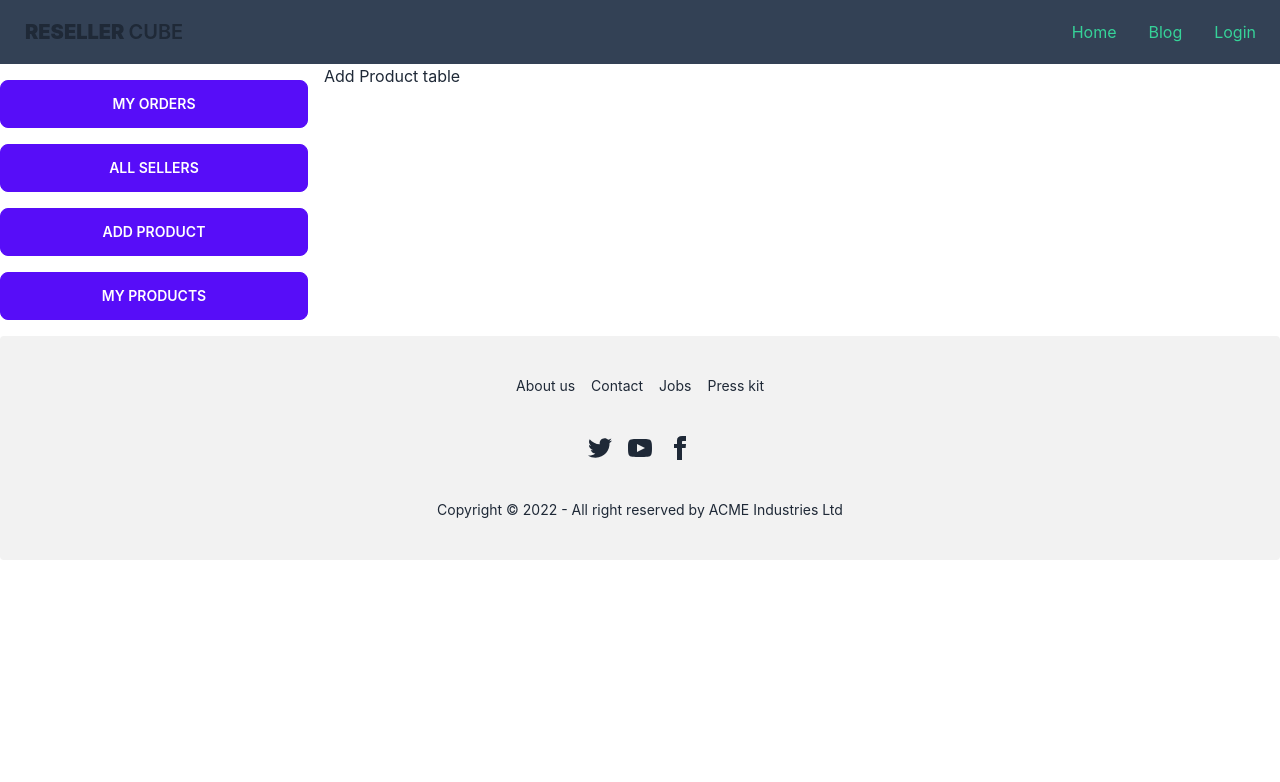
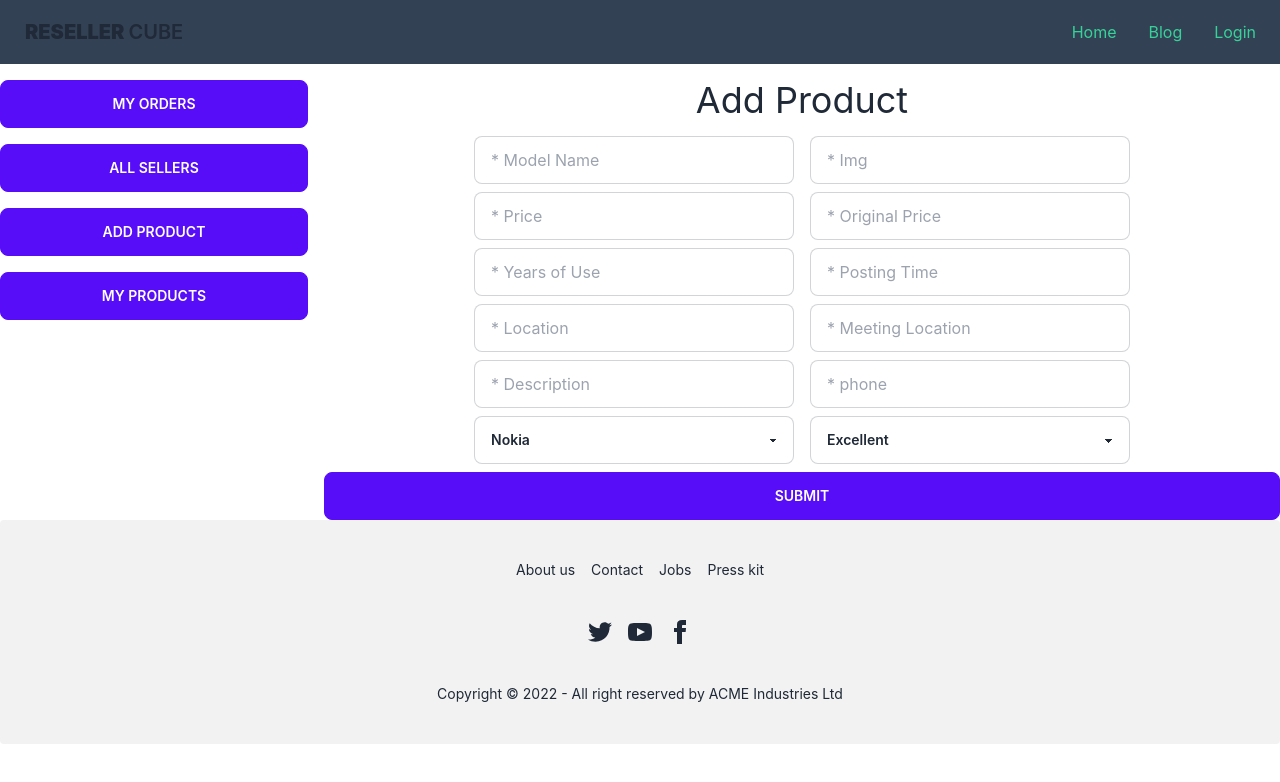
Before and after one commit to joySarkar8/resalleer-cube-client, a React (Create React App) app: page /dashboard/add-product in a window 1280 px wide. Shown: the top 782 px of the page. Built offline with nearby package versions, Linux system fonts and the light colour scheme; no server answers.

Commit message:
my product teble complete

```diff
--- a/src/Routes/MainRoutes.js
+++ b/src/Routes/MainRoutes.js
@@ -4,6 +4,7 @@ import Main from "../layout/Main";
 import AddProduct from "../pages/Dashbaord/AddProduct";
 import AllSellers from "../pages/Dashbaord/AllSellers";
 import MyOrders from "../pages/Dashbaord/MyOrders";
+import MyProducts from "../pages/Dashbaord/MyProducts";
 import Home from "../pages/Home/Home";
 import Login from "../pages/Login";
 import Products from "../pages/Products/Products";
@@ -53,14 +54,14 @@ const router = createBrowserRouter([
                     },
                     {
                         path: '/dashboard/my-products',
-                        element: <AddProduct></AddProduct>,
+                        element: <PrivateRoute><MyProducts></MyProducts></PrivateRoute>
                     },
                 ]
             },
             {
-                path: 'products/:id',
+                path: 'products/:categoryName',
                 element: <Products></Products>,
-                loader: ({params}) => fetch(`http://localhost:5000/products/${params.id}`),
+                loader: ({params}) => fetch(`http://localhost:5000/products/${params.categoryName}`),
             }
         ]
     }
--- a/src/pages/Dashbaord/AddProduct.js
+++ b/src/pages/Dashbaord/AddProduct.js
@@ -1,11 +1,96 @@
-import React from 'react';
+import React, { useContext } from 'react';
+import toast from 'react-hot-toast';
+import { AuthContext } from '../../contexts/AuthProvider';
 
 const AddProduct = () => {
+    const { user } = useContext(AuthContext);
+    const handleSubmit = event => {
+        event.preventDefault();
+
+        const form = event.target;
+        const model = form.model.value;
+        const img = form.img.value;
+        const resalePrice = form.resalePrice.value;
+        const originalPrice = form.originalPrice.value;
+        const yearsOfUse = form.yearsOfUse.value;
+        const cardPostingTime = form.cardPostingTime.value;
+        const location = form.location.value;
+        const meeting_location = form.meeting_location.value;
+        const description = form.description.value;
+        const phone = form.phone.value;
+        const category = form.selection1.value;
+        const condition = form.selection2.value;
+
+        const product = {
+            model,
+            resalePrice,
+            originalPrice,
+            yearsOfUse,
+            cardPostingTime,
+            sellerName: user.displayName,
+            location,
+            description,
+            img,
+            meeting_location,
+            phone,
+            category,
+            condition
+        };
+        console.log(product);
+
+
+       fetch('http://localhost:5000/add-product', {
+            method: 'POST',
+            headers: {
+                'content-type': 'application/json'
+            },
+            body: JSON.stringify(product)
+        })
+        .then(res => res.json())
+        .then(data => {
+            if (data.success) {
+                toast.success('Product Added');
+                form.reset();
+            }
+            else{
+                toast.error(data.message)
+            }
+        })
+    }
     return (
         <div>
-            <h2>Add Product table</h2>
+            <h2 className='text-4xl text-center mb-4 mt-4'>Add Product</h2>
+            <form onSubmit={handleSubmit} className='text-center'>
+                <input type="text" name='model' required placeholder="* Model Name" className="input input-bordered mr-2 ml-2 mb-2 w-full max-w-xs" />
+                <input type="text" name='img' required placeholder="* Img" className="input input-bordered mr-2 ml-2 mb-2 w-full max-w-xs" />
+                <input type="text" name='resalePrice' required placeholder="* Price" className="input input-bordered mr-2 ml-2 mb-2 w-full max-w-xs" />
+                <input type="text" name='originalPrice' required placeholder="* Original Price" className="input input-bordered mr-2 ml-2 mb-2 w-full max-w-xs" />
+                <input type="text" name='yearsOfUse' required placeholder="* Years of Use" className="input input-bordered mr-2 ml-2 mb-2 w-full max-w-xs" />
+                <input type="text" name='cardPostingTime' required placeholder="* Posting Time" className="input input-bordered mr-2 ml-2 mb-2 w-full max-w-xs" />
+                <input type="text" name='location' required placeholder="* Location" className="input input-bordered mr-2 ml-2 mb-2 w-full max-w-xs" />
+                <input type="text" name='meeting_location' required placeholder="* Meeting Location" className="input input-bordered mr-2 ml-2 mb-2 w-full max-w-xs" />
+                <input type="text" name='description' required placeholder="* Description" className="input input-bordered mr-2 ml-2 mb-2 w-full max-w-xs" />
+                <input type="text" name='phone' required placeholder="* phone" className="input input-bordered mr-2 ml-2 mb-2 w-full max-w-xs" />
+                <select name='selection1' className="select select-bordered w-full mr-2 ml-2 mb-2 max-w-xs">
+                    <option value='nokia'>Nokia</option>
+                    <option value='oppo'>Oppo</option>
+                    <option value='samsung'>Samsung</option>
+                </select>
+                <select required name='selection2' className="select select-bordered w-full mr-2 ml-2 mb-2 max-w-xs">
+                    <option value='excellent'>Excellent</option>
+                    <option value='fair'>Fair</option>
+                    <option value='good'>Good</option>
+                </select>
+
+                <button className='btn btn-primary w-full'>Submit</button>
+            </form>
         </div>
     );
 };
 
 export default AddProduct;
+
+
+
+
+// I am very pleased with my refurbished Galaxy s10 phone. So much added stuff as part of this Samsung phone and the reception I am getting is much better from my Galaxy Neo7 that I replaced. Great price, Fast delivery, good follow up on my order. Thank you.
--- a/src/pages/Dashbaord/MyProducts.js
+++ b/src/pages/Dashbaord/MyProducts.js
@@ -1,9 +1,71 @@
-import React from 'react';
+import React, { useContext, useEffect, useState } from 'react';
+import { AuthContext } from '../../contexts/AuthProvider';
 
 const MyProducts = () => {
+
+    const [products, setProducts] = useState([]);
+    const { user } = useContext(AuthContext);
+    const { email } = user;
+
+    useEffect(() => {
+        fetch(`http://localhost:5000/myproduct?email=${email}`)
+            .then(res => res.json())
+            .then(data => setProducts(data.data))
+    }, [email])
+
+
     return (
         <div>
             <h2>My products</h2>
+            <div className="overflow-x-auto w-full">
+                <table className="table w-full">
+                    <thead>
+                        <tr>
+                            <th>No.</th>
+                            <th>Name</th>
+                            <th>Job</th>
+                            <th>Favorite Color</th>
+                            <th></th>
+                        </tr>
+                    </thead>
+
+                    <tbody>
+                        {
+                            products.map((product, i) =>
+                                <tr
+                                key={i}
+
+                                >
+                                    <td>{i + 1}</td>
+                                    <td>
+                                        <div className="flex items-center space-x-3">
+                                            <div className="avatar">
+                                                <div className="mask mask-squircle w-12 h-12">
+                                                    <img src={product.img} alt="Avatar Tailwind CSS Component" />
+                                                </div>
+                                            </div>
+                                            <div>
+                                                <div className="font-bold">{product?.model}</div>
+                                                {/* <div className="text-sm opacity-50">United States</div> */}
+                                            </div>
+                                        </div>
+                                    </td>
+                                    <td>
+                                        Zemlak, Daniel and Leannon
+                                        <br />
+                                        <span className="badge badge-ghost badge-sm">Desktop Support Technician</span>
+                                    </td>
+                                    <td>Purple</td>
+                                    <th>
+                                        <button className="btn btn-ghost btn-xs">details</button>
+                                    </th>
+                                </tr>
+                            )
+                        }
+                    </tbody>
+
+                </table>
+            </div>
         </div>
     );
 };
--- a/src/pages/Home/Category/CategoryItem.js
+++ b/src/pages/Home/Category/CategoryItem.js
@@ -2,7 +2,9 @@ import React from 'react';
 import { Link } from 'react-router-dom';
 
 const CategoryItem = ({category, handleData}) => {
-    const {brandName, img, _id} = category;
+    const {brandName, img} = category;
+
+    const categoryName = brandName.toLowerCase();
     return (
         <div className="card w-96 bg-base-100 shadow-xl">
             <figure><img src={img} alt="" /></figure>
@@ -17,7 +19,7 @@ const CategoryItem = ({category, handleData}) => {
                     <div className="badge badge-outline">Products</div>
                 </div>
             </div>
-            <Link to={`/products/${_id}`}><button className="btn btn-primary">View Products</button></Link>
+            <Link to={`/products/${categoryName}`}><button className="btn btn-primary">View Products</button></Link>
         </div>
     );
 };
--- a/src/pages/Products/Modal.js
+++ b/src/pages/Products/Modal.js
@@ -6,7 +6,7 @@ const Modal = ({productInformation}) => {
     const { user } = useContext(AuthContext);
     const {email, displayName} = user;
     const {model, resalePrice, meeting_location, phone, img, sellerName} = productInformation;
-
+    console.log(email);
     const handleBooked = () => {
         const booked = {
             model,
--- a/src/pages/Products/Products.js
+++ b/src/pages/Products/Products.js
@@ -1,5 +1,6 @@
 import React, { useState } from 'react';
 import { useLoaderData } from 'react-router-dom';
+import PrivateRoute from '../../Routes/PrivateRoute';
 import Modal from './Modal';
 import ProductCard from './ProductCard';
 
@@ -17,9 +18,9 @@ const Products = () => {
                     setProductInformation={setProductInformation}
                 ></ProductCard>)
             }
-            <Modal
+            <PrivateRoute><Modal
                 productInformation={productInformation}
-            ></Modal>
+            ></Modal></PrivateRoute>
         </div>
     );
 };
```
